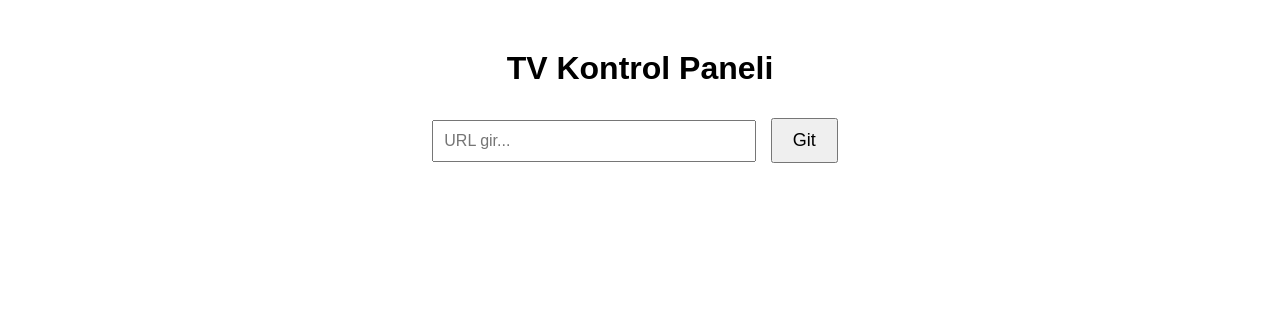
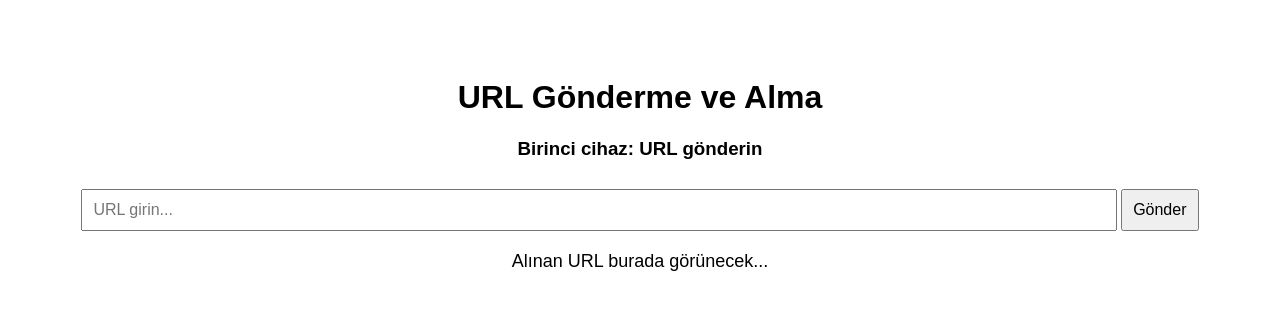
Before and after one commit to huseyn555/tv-control, a plain HTML site: page index.html in a window 1280 px wide. Drawn offline with Linux system fonts and the light colour scheme.

Commit message:
Yapılan değişiklikler ve yeni dosyalar eklendi

```diff
--- a/index.html
+++ b/index.html
@@ -3,54 +3,58 @@
 <head>
     <meta charset="UTF-8">
     <meta name="viewport" content="width=device-width, initial-scale=1.0">
-    <title>TV Kontrol Paneli</title>
+    <title>URL Gönderme ve Alma</title>
     <style>
         body {
             font-family: Arial, sans-serif;
             text-align: center;
-            margin-top: 50px;
-        }
-        button {
-            padding: 10px 20px;
-            margin: 10px;
-            font-size: 18px;
-            cursor: pointer;
+            padding-top: 50px;
         }
         input {
             padding: 10px;
             font-size: 16px;
-            width: 300px;
+            width: 80%;
         }
-        #message {
+        button {
+            padding: 10px;
+            font-size: 16px;
+            cursor: pointer;
+            margin-top: 10px;
+        }
+        #urlDisplay {
+            font-size: 18px;
             margin-top: 20px;
-            color: green;
         }
     </style>
 </head>
 <body>
+    <h1>URL Gönderme ve Alma</h1>
+    <h3>Birinci cihaz: URL gönderin</h3>
+    <input type="text" id="url" placeholder="URL girin...">
+    <button onclick="sendURL()">Gönder</button>
 
-<h1>TV Kontrol Paneli</h1>
-<input type="text" id="url" placeholder="URL gir...">
-<button onclick="sendUrl()">Git</button>
+    <div id="urlDisplay">Alınan URL burada görünecek...</div>
 
-<div id="message"></div>
+    <script>
+        // URL'yi alıp, URL'yi bir query parametre olarak alıcı sayfaya gönder
+        function sendURL() {
+            const url = document.getElementById('url').value;
+            if (url) {
+                // URL'yi query parametre olarak ekliyoruz
+                window.location.href = '/?url=' + encodeURIComponent(url);
+            }
+        }
 
-<script>
-    // URL gönderme fonksiyonu
-    function sendUrl() {
-        // Kullanıcıdan URL'yi al
-        var url = document.getElementById('url').value;
-
-        // URL'yi localStorage'a kaydet
-        localStorage.setItem('navigate_url', url);
-
-        // Mesajı göster
-        document.getElementById('message').innerText = 'URL gönderildi: ' + url;
-
-        // URL'yi yeni sekmede aç
-        window.open(url, '_blank');
-    }
-</script>
-
+        // URL parametresini alıp alıcı ekranda göster
+        window.onload = function() {
+            const urlParams = new URLSearchParams(window.location.search);
+            const url = urlParams.get('url');
+            if (url) {
+                // URL'yi otomatik olarak yeni sekmede aç
+                window.open(url, '_blank');
+                document.getElementById('urlDisplay').innerHTML = 'Gönderilen URL otomatik olarak açıldı: <a href="' + url + '" target="_blank">' + url + '</a>';
+            }
+        };
+    </script>
 </body>
 </html>
```
Also changed, not shown: New Text Document.txt (added).
